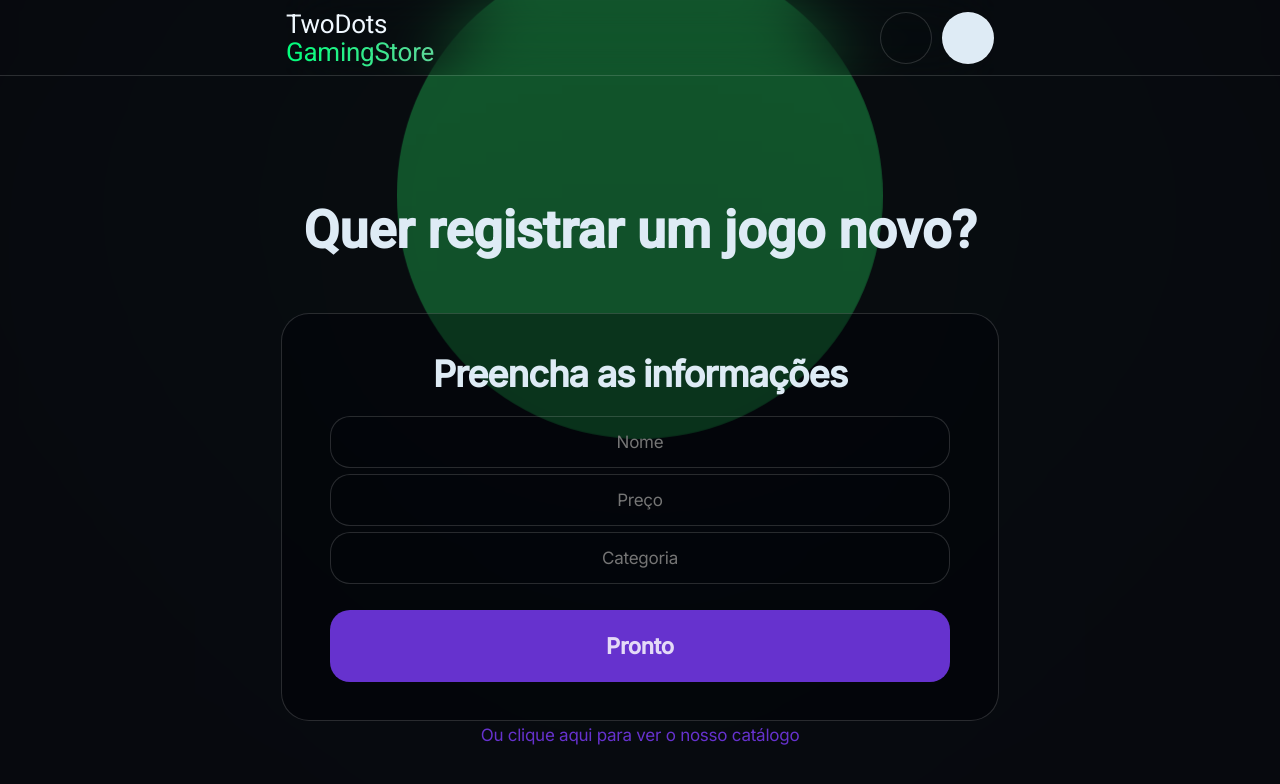
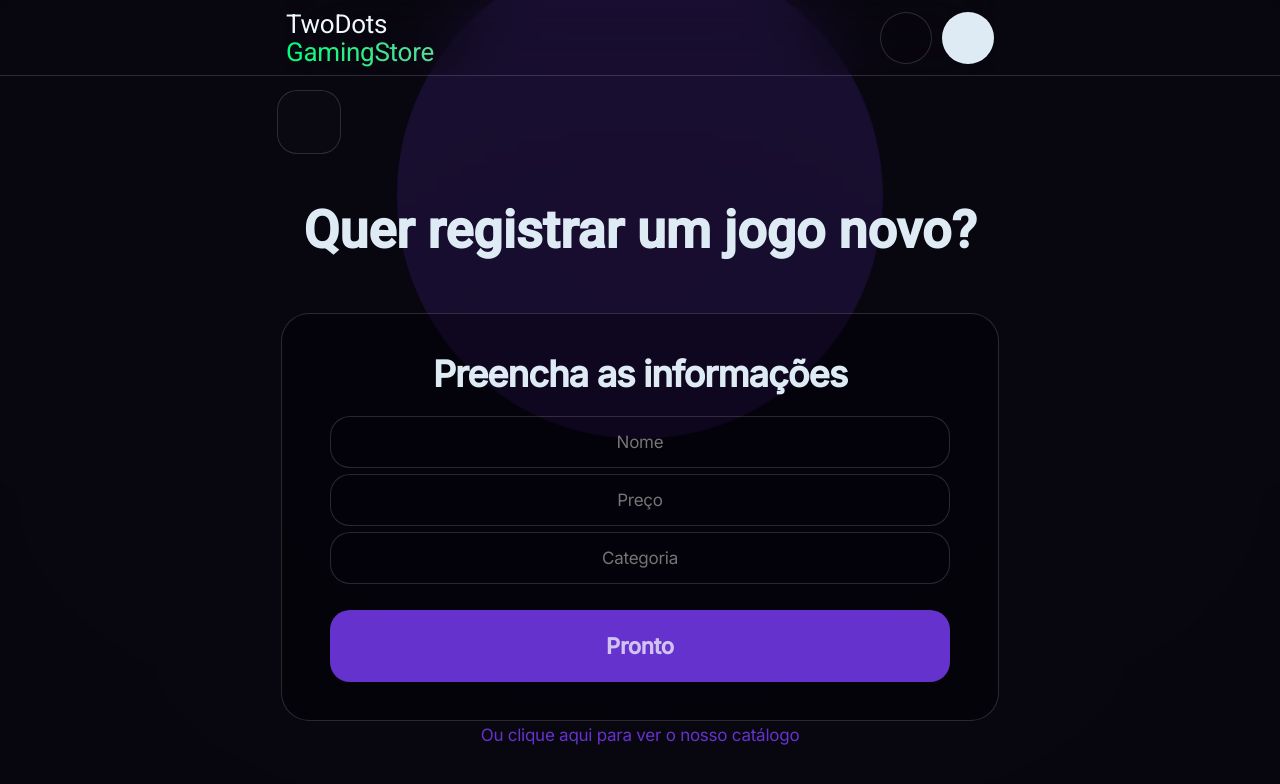
Before and after one commit to delucca27/trabalho-final, a React (Create React App) app: page /new in a window 1280 px wide. Shown: the top 784 px of the page. Built offline with nearby package versions, Linux system fonts and the light colour scheme; a web font is replaced by a local one.

Commit message:
Desenvolvimento do menuzinho, alguns ajustes e + estilização

```diff
--- /dev/null
+++ b/src/components/Menu.component.jsx
@@ -0,0 +1,31 @@
+import React from "react"
+import { Link } from "react-router-dom"
+
+export default function Menu() {
+   return (
+      <>
+      <button className="menu">
+         <div className="menu-icon"></div>
+         <div className="menu-content">
+            <h4>Menu</h4>
+            <div className="small-bar"></div>
+
+            <div className="options-column">
+               <Link to="/">
+                  <span className="menu-link">Ver loja</span>
+               </Link>
+               <Link to="/new">
+                  <span className="menu-link">Criar novo</span>
+               </Link>
+               <Link to="/">
+                  <span className="menu-link">Novo por aqui?</span>
+               </Link>
+               <Link to="/">
+                  <span className="menu-link">Login</span>
+               </Link>
+            </div>
+         </div>
+      </button>
+      </>
+   )
+}
--- a/src/components/Navbar.component.jsx
+++ b/src/components/Navbar.component.jsx
@@ -1,12 +1,14 @@
 import React from 'react'
 import { Link } from 'react-router-dom'
+
+import Menu from './Menu.component'
 
 export default function Navbar() {
   return (
    <>
    <div className="navbar">
       <nav>
-
+         <Link to="/">
             <div className="logo">
                <div className="title-wrapper">
                   <span className="logo-title">
@@ -17,6 +19,7 @@ export default function Navbar() {
                   </span>
                </div>
             </div>
+         </Link>
 
          <div className="user-nav-options">
             <div className="search-container">
@@ -27,6 +30,8 @@ export default function Navbar() {
 
       </nav>
    </div>
+
+   <Menu />
    </>
   )
 }
--- a/src/pages/Home.page.jsx
+++ b/src/pages/Home.page.jsx
@@ -5,7 +5,6 @@ export default function Homepage() {
    <>
    <div className="homepage">
       <div className={ "lighting-effect color1" }></div>
-      <div className={ "lighting-effect color2" }></div>
       <div className="glass-wrapper">
          <div className="content">
 
--- a/src/pages/NewGame.page.jsx
+++ b/src/pages/NewGame.page.jsx
@@ -5,7 +5,7 @@ export default function NewGamePage() {
   return (
    <>
    <div className="searchpage">
-      <div className={ "lighting-effect color1" }></div>
+      <div className={ "lighting-effect color2" }></div>
 
       <div className="glass-wrapper">
         <div className="content">
--- a/src/style/_base.scss
+++ b/src/style/_base.scss
@@ -39,20 +39,22 @@ html
 {
    top: 25%;
    left: 50%;
-   background-color: #21da5ca1;
+   background-color: rgba(32, 217, 91, 0.4);
+   animation-name: glass-effect-anim;
+   animation-duration: 7s;
+}
+
+.color2
+{
+   top: 25%;
+   left: 50%;
+   background-color: rgba(102, 50, 206, 0.3);
    animation-name: glass-effect-anim;
    animation-duration: 7s;
 }
 
 @keyframes glass-effect-anim
 {
-   0% { opacity: 25%; top: 0%; background-color: #21da5c2b; }
-   100% { opacity: 100%; top: 25%; background-color: #21da5ca1 }
+   0% { opacity: 25%; top: 0%; }
+   100% { opacity: 100%; top: 25%; }
 }
-
-// .color2
-// {
-//    top: 85%;
-//    left: 85%;
-//    background-color: #21da7a;
-// }
--- a/src/style/app.css
+++ b/src/style/app.css
@@ -32,7 +32,17 @@ html {
 .color1 {
   top: 25%;
   left: 50%;
-  background-color: #21da5ca1;
+  background-color: rgba(32, 217, 91, 0.4);
+  -webkit-animation-name: glass-effect-anim;
+          animation-name: glass-effect-anim;
+  -webkit-animation-duration: 7s;
+          animation-duration: 7s;
+}
+
+.color2 {
+  top: 25%;
+  left: 50%;
+  background-color: rgba(102, 50, 206, 0.3);
   -webkit-animation-name: glass-effect-anim;
           animation-name: glass-effect-anim;
   -webkit-animation-duration: 7s;
@@ -43,12 +53,10 @@ html {
   0% {
     opacity: 25%;
     top: 0%;
-    background-color: #21da5c2b;
   }
   100% {
     opacity: 100%;
     top: 25%;
-    background-color: #21da5ca1;
   }
 }
 
@@ -56,12 +64,10 @@ html {
   0% {
     opacity: 25%;
     top: 0%;
-    background-color: #21da5c2b;
   }
   100% {
     opacity: 100%;
     top: 25%;
-    background-color: #21da5ca1;
   }
 }
 
@@ -131,8 +137,29 @@ html {
   display: none;
 }
 
+.navbar .search-container {
+  opacity: 0;
+  margin-top: 0;
+  -webkit-animation-name: controls-anim-search;
+          animation-name: controls-anim-search;
+  -webkit-animation-duration: 0.5s;
+          animation-duration: 0.5s;
+  -webkit-animation-fill-mode: forwards;
+          animation-fill-mode: forwards;
+}
+
 .navbar .login-btn {
+  opacity: 0;
+  margin-top: 0;
+  -webkit-animation-name: controls-anim-button;
+          animation-name: controls-anim-button;
+  -webkit-animation-duration: 0.5s;
+          animation-duration: 0.5s;
+  -webkit-animation-fill-mode: forwards;
+          animation-fill-mode: forwards;
   background-color: #deebf5;
+  -webkit-animation-delay: 0.25s;
+          animation-delay: 0.25s;
 }
 
 .navbar .login-btn:hover {
@@ -157,6 +184,50 @@ html {
   display: block;
   cursor: text;
   text-align: center;
+}
+
+@-webkit-keyframes controls-anim-search {
+  0% {
+    opacity: 0%;
+    margin-top: 15px;
+  }
+  100% {
+    opacity: 100%;
+    margin-top: 0px;
+  }
+}
+
+@keyframes controls-anim-search {
+  0% {
+    opacity: 0%;
+    margin-top: 15px;
+  }
+  100% {
+    opacity: 100%;
+    margin-top: 0px;
+  }
+}
+
+@-webkit-keyframes controls-anim-button {
+  0% {
+    opacity: 0%;
+    margin-top: 15px;
+  }
+  100% {
+    opacity: 100%;
+    margin-top: 0px;
+  }
+}
+
+@keyframes controls-anim-button {
+  0% {
+    opacity: 0%;
+    margin-top: 15px;
+  }
+  100% {
+    opacity: 100%;
+    margin-top: 0px;
+  }
 }
 
 .cards-container {
@@ -288,6 +359,77 @@ html {
   padding-right: 20px;
 }
 
+.small-bar {
+  width: 100%;
+  height: 1px;
+  background-color: rgba(255, 255, 255, 0.15);
+  margin-top: 15px;
+  margin-bottom: 15px;
+}
+
+button.menu {
+  position: fixed;
+  -webkit-transform: translate(0%, 0%);
+          transform: translate(0%, 0%);
+  top: 90px;
+  left: 21.65%;
+  z-index: 1000;
+  border: 0.5px solid rgba(255, 255, 255, 0.15);
+  width: 62px;
+  height: 62px;
+  border-radius: 20px;
+  background-color: #22212421;
+  -webkit-backdrop-filter: blur(30px);
+          backdrop-filter: blur(30px);
+  cursor: pointer;
+}
+
+.menu-content {
+  display: none;
+  -webkit-box-orient: vertical;
+  -webkit-box-direction: normal;
+      -ms-flex-direction: column;
+          flex-direction: column;
+  width: 100%;
+  height: 100%;
+  padding: 25px;
+}
+
+.menu-content .options-column {
+  display: -webkit-box;
+  display: -ms-flexbox;
+  display: flex;
+  -webkit-box-orient: vertical;
+  -webkit-box-direction: normal;
+      -ms-flex-direction: column;
+          flex-direction: column;
+}
+
+button.menu:hover {
+  width: 270px;
+  height: -webkit-fit-content;
+  height: -moz-fit-content;
+  height: fit-content;
+  -webkit-transition: 0.2s;
+  transition: 0.2s;
+}
+
+button.menu:hover .menu-content {
+  display: -webkit-box;
+  display: -ms-flexbox;
+  display: flex;
+}
+
+span.menu-link {
+  color: rgba(255, 255, 255, 0.5);
+}
+
+span.menu-link:hover {
+  color: rgba(255, 255, 255, 0.8);
+  -webkit-transition: 0.15s;
+  transition: 0.15s;
+}
+
 * {
   margin: 0;
   padding: 0;
@@ -295,9 +437,13 @@ html {
           box-sizing: border-box;
 }
 
-input, button {
+input, button, a {
   all: unset;
   border: 0;
+}
+
+a {
+  cursor: pointer;
 }
 
 .content {
@@ -333,7 +479,7 @@ center, .title-wrapper {
   }
 }
 
-h1, span.logo-title, span.logo-title span {
+h1, h4, span.logo-title, span.logo-title span {
   font-family: 'Unbounded', 'Roboto', 'Inter', sans-serif;
   font-size: 52px;
   color: #deebf5;
@@ -345,6 +491,10 @@ h1, span.logo-title, span.logo-title span {
           animation-duration: 0.75s;
   -webkit-animation-fill-mode: forwards;
           animation-fill-mode: forwards;
+}
+
+h4 {
+  font-size: 22px;
 }
 
 span.logo-title, span.logo-title span {
@@ -365,7 +515,7 @@ p, span, input, button {
   letter-spacing: -0.25px;
   line-height: 28px;
   font-weight: 400;
-  color: #ffffffd2;
+  color: rgba(255, 255, 255, 0.7);
 }
 
 h2 {
--- a/src/style/app.scss
+++ b/src/style/app.scss
@@ -4,6 +4,7 @@
 @import "./components/navbar";
 @import "./components/cards";
 @import "./components/register";
+@import "./components/menu";
 
 *
 {
@@ -12,10 +13,15 @@
    box-sizing: border-box;
 }
 
-input, button
+input, button, a
 {
    all: unset;
    border: 0;
+}
+
+a
+{
+   cursor: pointer;
 }
 
 .content
@@ -42,7 +48,7 @@ center, .title-wrapper
    100% {padding-top: 0px; opacity: 100;}
 }
 
-h1, span.logo-title, span.logo-title span
+h1, h4, span.logo-title, span.logo-title span
 {
    font-family: 'Unbounded', 'Roboto', 'Inter', sans-serif;
    font-size: 52px;
@@ -54,11 +60,10 @@ h1, span.logo-title, span.logo-title span
    animation-fill-mode: forwards;
 }
 
-// .logo-title
-// {
-//    display: flex;
-//    flex-direction: row;
-// }
+h4
+{
+   font-size: 22px;
+}
 
 span.logo-title, span.logo-title span
 {
@@ -80,7 +85,7 @@ p, span, input, button
    letter-spacing: -0.25px;
    line-height: 28px;
    font-weight: 400;
-   color: #ffffffd2;
+   color: rgba(255, 255, 255, 0.7);
 
 }
 
--- /dev/null
+++ b/src/style/components/_menu.scss
@@ -0,0 +1,69 @@
+.small-bar
+{
+   width: 100%;
+   height: 1px;
+   background-color: rgba(255, 255, 255, 0.15);
+   margin-top: 15px;
+   margin-bottom: 15px;
+}
+
+button.menu
+{
+   position: fixed;
+   transform: translate(0%, 0%);
+   top: 90px;
+   left: 21.65%;
+   z-index: 1000;
+
+   border: 0.5px solid rgba(255, 255, 255, 0.15);
+   width: 62px;
+   height: 62px;
+
+   border-radius: 20px;
+   // margin-left: 10px;
+   // padding: 5px;
+
+   background-color: #22212421;
+   backdrop-filter: blur(30px);
+   cursor: pointer;
+}
+
+.menu-content
+{
+   display: none;
+   flex-direction: column;
+
+   width: 100%;
+   height: 100%;
+   padding: 25px;
+
+   .options-column
+   {
+      // margin-top: 15px;
+      display: flex;
+      flex-direction: column;
+   }
+}
+
+button.menu:hover
+{
+   width: 270px;
+   height: fit-content;
+   transition: 0.2s;
+
+   .menu-content
+   {
+      display: flex;
+   }
+}
+
+span.menu-link
+{
+   color: rgba(255, 255, 255, 0.5);
+}
+
+span.menu-link:hover
+{
+   color: rgba(255, 255, 255, 0.8);
+   transition: 0.15s;
+}
--- a/src/style/components/_navbar.scss
+++ b/src/style/components/_navbar.scss
@@ -54,9 +54,27 @@
       }
    }
 
+   .search-container
+   {
+      opacity: 0;
+      margin-top: 0;
+
+      animation-name: controls-anim-search;
+      animation-duration: 0.5s;
+      animation-fill-mode: forwards;
+   }
+
    .login-btn
    {
+      opacity: 0;
+      margin-top: 0;
+
+      animation-name: controls-anim-button;
+      animation-duration: 0.5s;
+      animation-fill-mode: forwards;
+
       background-color: #deebf5;
+      animation-delay: 0.25s;
    }
 
    .login-btn:hover
@@ -84,3 +102,15 @@
       }
    }
 }
+
+@keyframes controls-anim-search
+{
+   0% { opacity: 0%; margin-top: 15px; }
+   100% { opacity: 100%; margin-top: 0px; }
+}
+
+@keyframes controls-anim-button
+{
+   0% { opacity: 0%; margin-top: 15px; }
+   100% { opacity: 100%; margin-top: 0px; }
+}
```
Also changed, not shown: 1 other file (tests, documents, lock files or other folders). Lines whose indentation alone changed are shown as unchanged.
